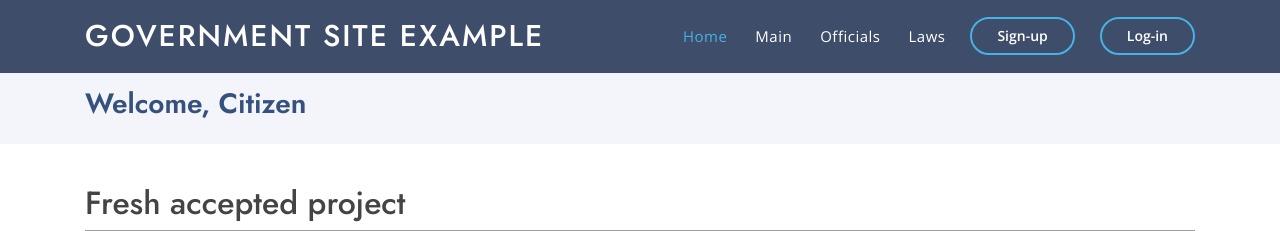
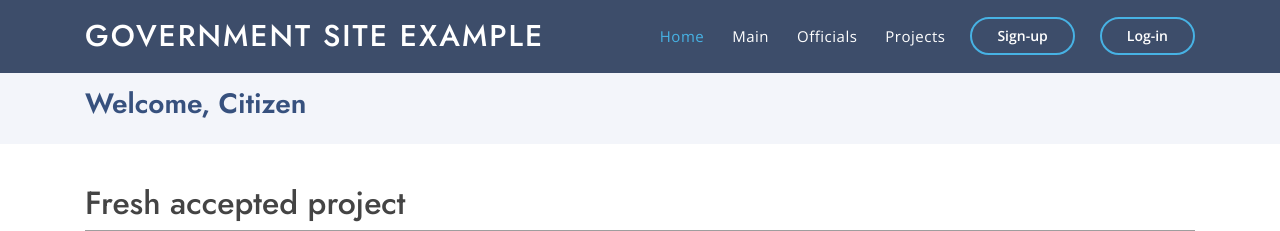
Before and after one commit to Sanya30061991/GovernmentSiteExample, a Django app: page /main in a window 1280 px wide. Shown: the top 231 px of the page. Run offline with Django 3.2, Linux system fonts and the light colour scheme; data comes from the database, SQL or seed files in the repository; some libraries are stand-ins or nearby versions; grey boxes are pictures that could not be loaded.

Commit message:
Prepared for future work

```diff
--- a/Content/templates/Content/create_project.html
+++ b/Content/templates/Content/create_project.html
@@ -52,8 +52,8 @@
           <li><a href="start">Home</a></li>
           <li ><a href="main">Main</a></li>
           <li><a href="profile">Profile</a></li>
-          <li><a href="index.html">Officials</a></li>
-          <li><a href="#team">Laws</a></li>
+          <li><a href="#">Officials</a></li>
+          <li><a href="#team">Projects</a></li>
           {% if cit.is_staff %}
           <li class="active"><a href="#">Create project</a></li>
           {% endif %}
--- a/Content/templates/Content/main.html
+++ b/Content/templates/Content/main.html
@@ -54,8 +54,8 @@
           {% if user %}
           <li><a href="profile">Profile</a></li>
           {% endif %}
-          <li><a href="index.html">Officials</a></li>
-          <li><a href="#team">Laws</a></li>
+          <li><a href="#">Officials</a></li>
+          <li><a href="#team">Projects</a></li>
           {% if cit.is_staff %}
           <li><a href="new_project">Create project</a></li>
           {% endif %}
--- a/Content/templates/Content/profile.html
+++ b/Content/templates/Content/profile.html
@@ -35,8 +35,8 @@
               <li><a href="start">Home</a></li>
               <li ><a href="main">Main</a></li>
               <li class="active"><a href="#">Profile</a></li>
-              <li><a href="index.html">Officials</a></li>
-              <li><a href="#team">Laws</a></li>
+              <li><a href="#">Officials</a></li>
+              <li><a href="#team">Projects</a></li>
               {% if cit.is_staff %}
               <li><a href="new_project">Create project</a></li>
               {% endif %}
--- a/Content/templates/Content/start.html
+++ b/Content/templates/Content/start.html
@@ -54,8 +54,8 @@
           {% if user %}
           <li><a href="profile">Profile</a></li>
           {% endif %}
-          <li><a href="index.html">Officials</a></li>
-          <li><a href="#team">Laws</a></li>
+          <li><a href="#">Officials</a></li>
+          <li><a href="#team">Projects</a></li>
           {% if cit.is_staff %}
           <li><a href="new_project">Create project</a></li>
           {% endif %}
```
